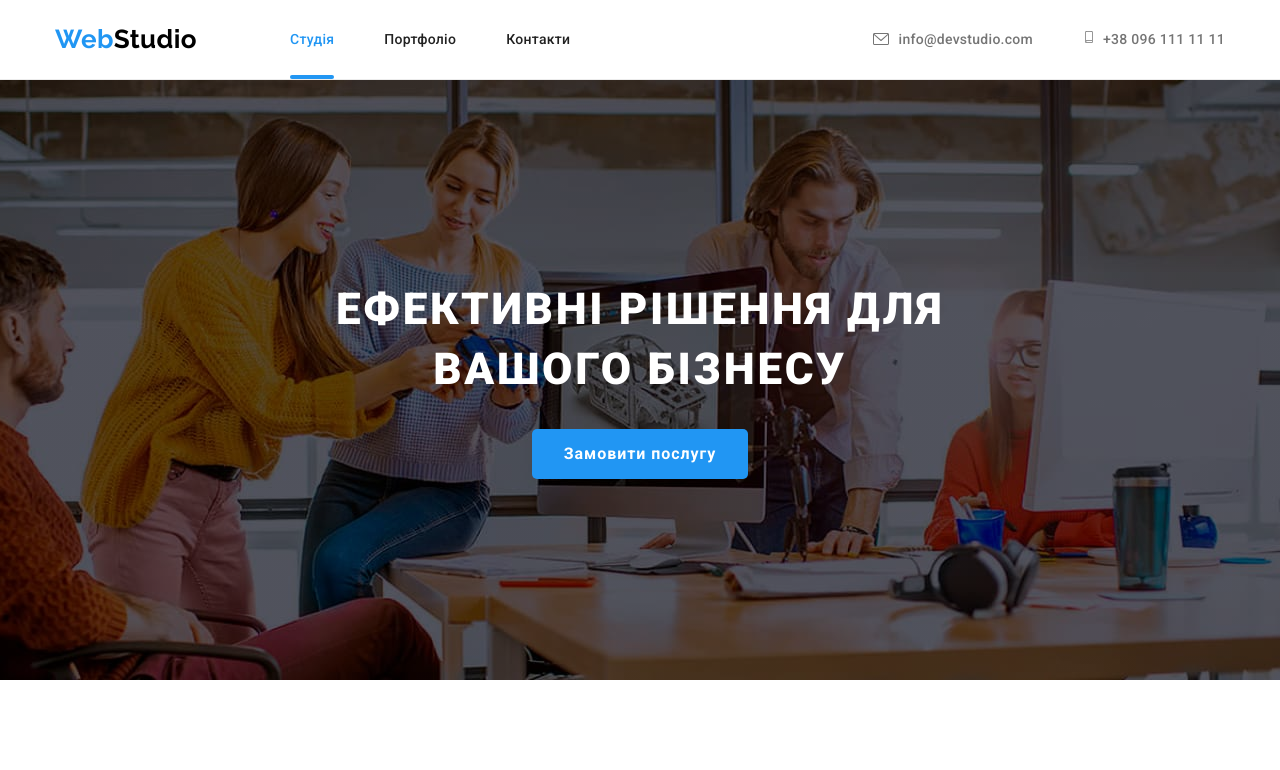
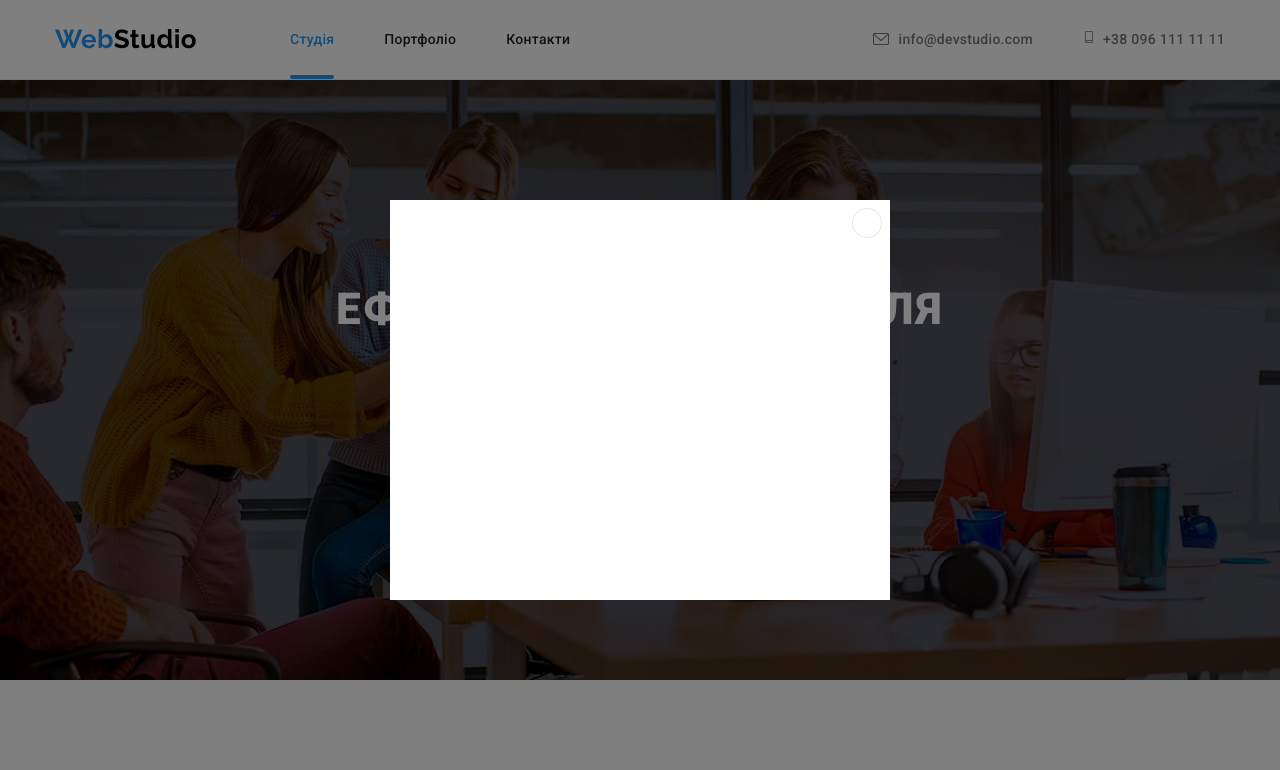
Before and after one commit to OleksandrBabichev/goit-markup-hw-05, a plain HTML site: page index.html in a window 1280 px wide. Both pictures are taken after a click on the button "Замовити послугу". Shown: the top 770 px of the page. Drawn offline with nearby package versions, Linux system fonts and the light colour scheme.

Commit message:
add modal+js

```diff
--- a/css/Styles.css
+++ b/css/Styles.css
@@ -591,6 +591,47 @@ header {border-bottom: 1px solid #ECECEC;
         5px 5px 5px rgb(0 0 0 / 12%);
 }
 
+.backdrop {
+    position: fixed;
+    top: 0;
+    left: 0;
+    width: 100%;
+    height: 100%;
+    background-color: rgba(0, 0, 0, .5);
+}
+
+.backdrop.is-hidden {
+    opacity: 0;
+    pointer-events: none;
+}
+
+.modal {
+    position: absolute;
+    top: 50%;
+    left: 50%;
+    transform: translate(-50%, -50%);
+    background-color: var(--primary-bcg-color);
+
+    min-width: 500px;
+    min-height: 400px;
+}
+
+.modal-close-button {
+    position: absolute;
+    top: 8px;
+    right: 8px;
+    display: flex;
+    justify-content: center;
+    align-items: center;
+    width: 30px;
+    height: 30px;
+    border-radius: 50%;
+    background-color: var(--primary-bcg-color);
+    border: 1px solid rgba(0, 0, 0, 0.1);
+    padding: 0;
+    cursor: pointer;
+}
+
 /* portfolio page  */
 
 
--- a/index.html
+++ b/index.html
@@ -53,7 +53,7 @@
             <section class="hero">
                 <div class="container">
                     <h1 class="hero-title">Ефективні рішення для вашого бізнесу</h1>
-                    <button type="button" class="button primary">Замовити послугу </button>
+                    <button type="button" class="button primary" data-modal-open>Замовити послугу </button>
                 </div>
             </section>
             <!-- Переваги -->
@@ -397,5 +397,15 @@
             </div>
         </div>
     </footer>
+    <div class="backdrop is-hidden" data-modal>
+        <div class="modal">
+            <button class="button modal-close-button" type="button" data-modal-close>
+                <svg class="modal-exit"  width="18" height="18">
+                    <use href="./images/close.svg"></use></svg>
+            </button>
+        </div>
+    </div>
+
+    <script src="./js/modal.js"></script>
 </body>
 </html>
--- /dev/null
+++ b/js/modal.js
@@ -0,0 +1,14 @@
+(() => {
+  const refs = {
+    openModalBtn: document.querySelector("[data-modal-open]"),
+    closeModalBtn: document.querySelector("[data-modal-close]"),
+    modal: document.querySelector("[data-modal]"),
+  };
+
+  refs.openModalBtn.addEventListener("click", toggleModal);
+  refs.closeModalBtn.addEventListener("click", toggleModal);
+
+  function toggleModal() {
+    refs.modal.classList.toggle("is-hidden");
+  }
+})();
```
Also changed, not shown: images/close.svg (added), 1 other file.
